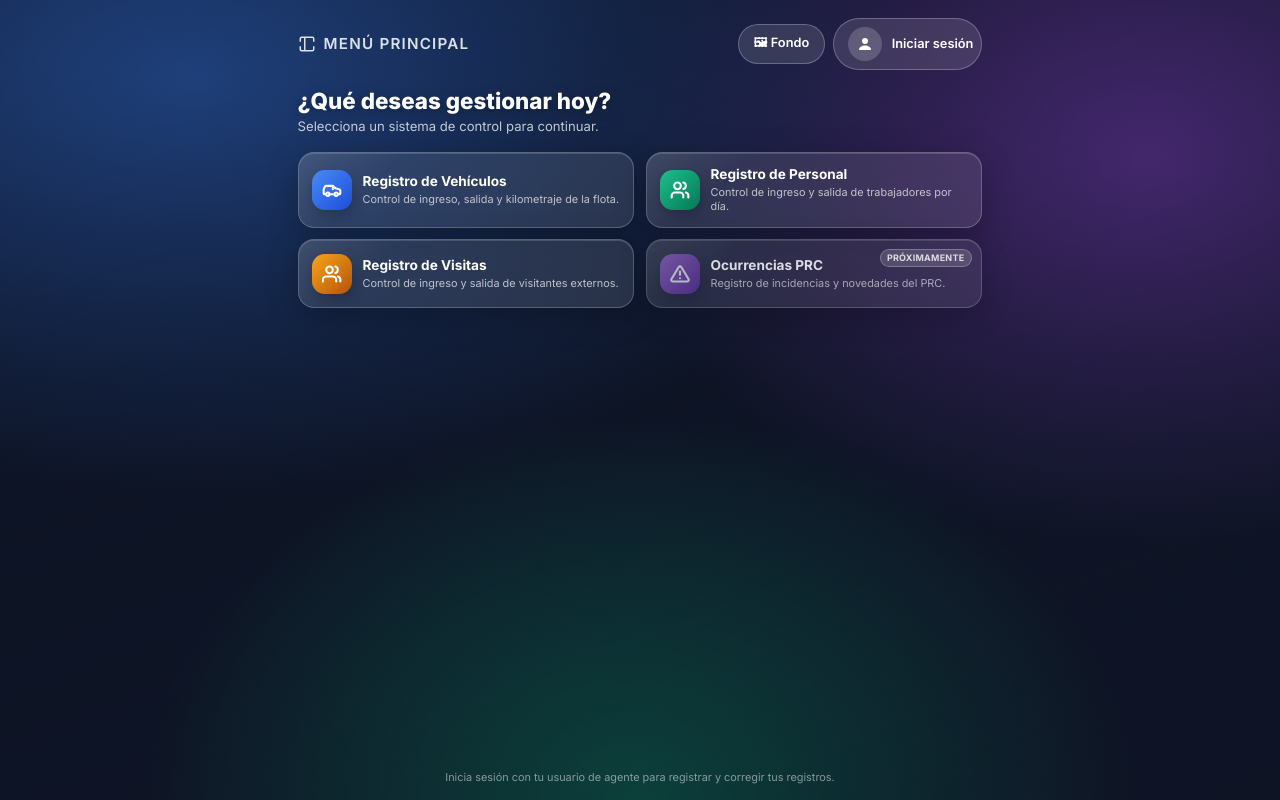
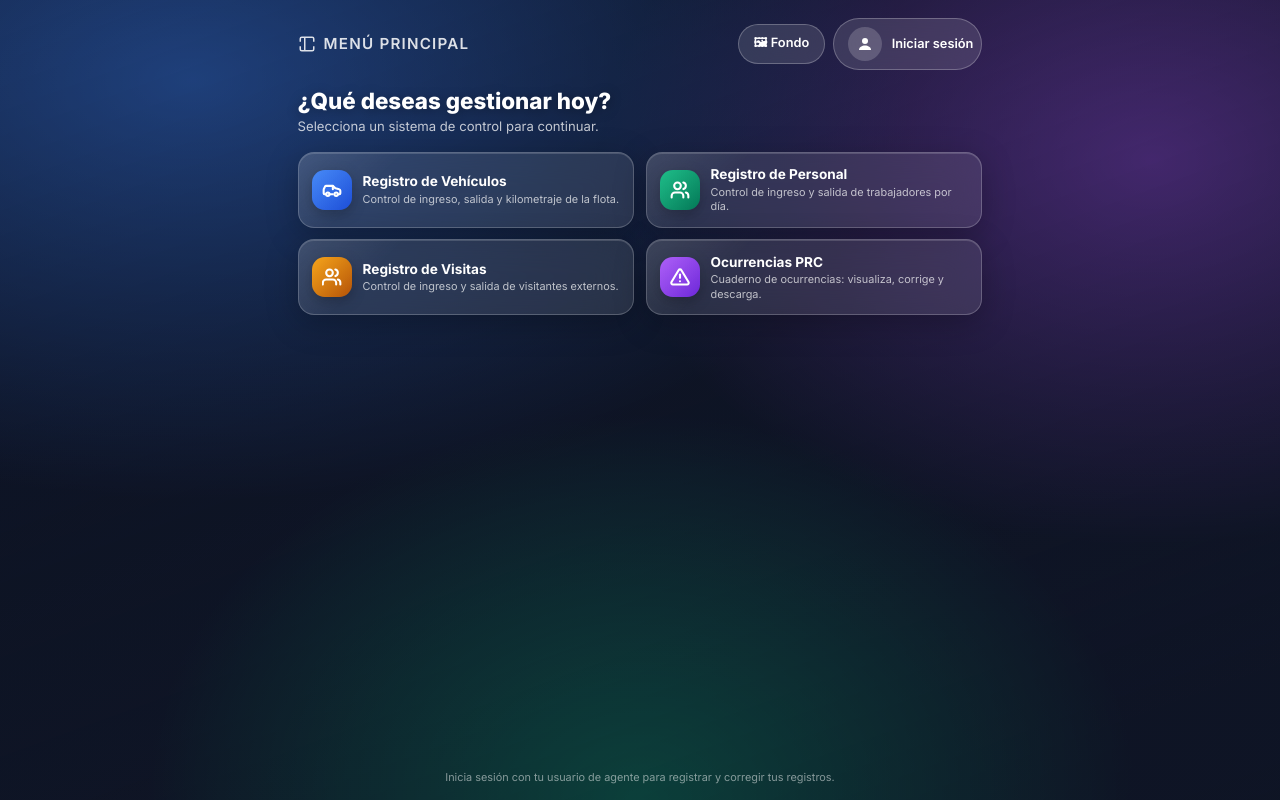
Before and after one commit to dania123456789123456-del/APN-REGISTROS, a plain HTML site: page index.html in a window 1280 px wide. Drawn offline with Linux system fonts and the light colour scheme.

Commit message:
Update content and structure in index.html

```diff
--- a/index.html
+++ b/index.html
@@ -531,16 +531,15 @@
                 </div>
             </a>
 
-            <div class="glass-card disabled" onclick="tarjetaProximamente('Ocurrencias PRC')">
-                <span class="coming-soon-badge">Próximamente</span>
+            <a class="glass-card" href="control_ocurrencias.html">
                 <div class="glass-icon icon-ocurrencias">
                     <svg width="26" height="26" viewBox="0 0 24 24" fill="none" stroke="currentColor" stroke-width="2.5" stroke-linecap="round" stroke-linejoin="round"><path d="M12 9v4"/><path d="M12 17h.01"/><path d="M10.29 3.86 1.82 18a2 2 0 0 0 1.71 3h16.94a2 2 0 0 0 1.71-3L13.71 3.86a2 2 0 0 0-3.42 0z"/></svg>
                 </div>
                 <div class="glass-card-text">
                     <h3>Ocurrencias PRC</h3>
-                    <p>Registro de incidencias y novedades del PRC.</p>
+                    <p>Cuaderno de ocurrencias: visualiza, corrige y descarga.</p>
                 </div>
-            </div>
+            </a>
         </div>
 
         <div class="footer-note" id="footerNote">Inicia sesión con tu usuario de agente para registrar y corregir tus registros.</div>
```
